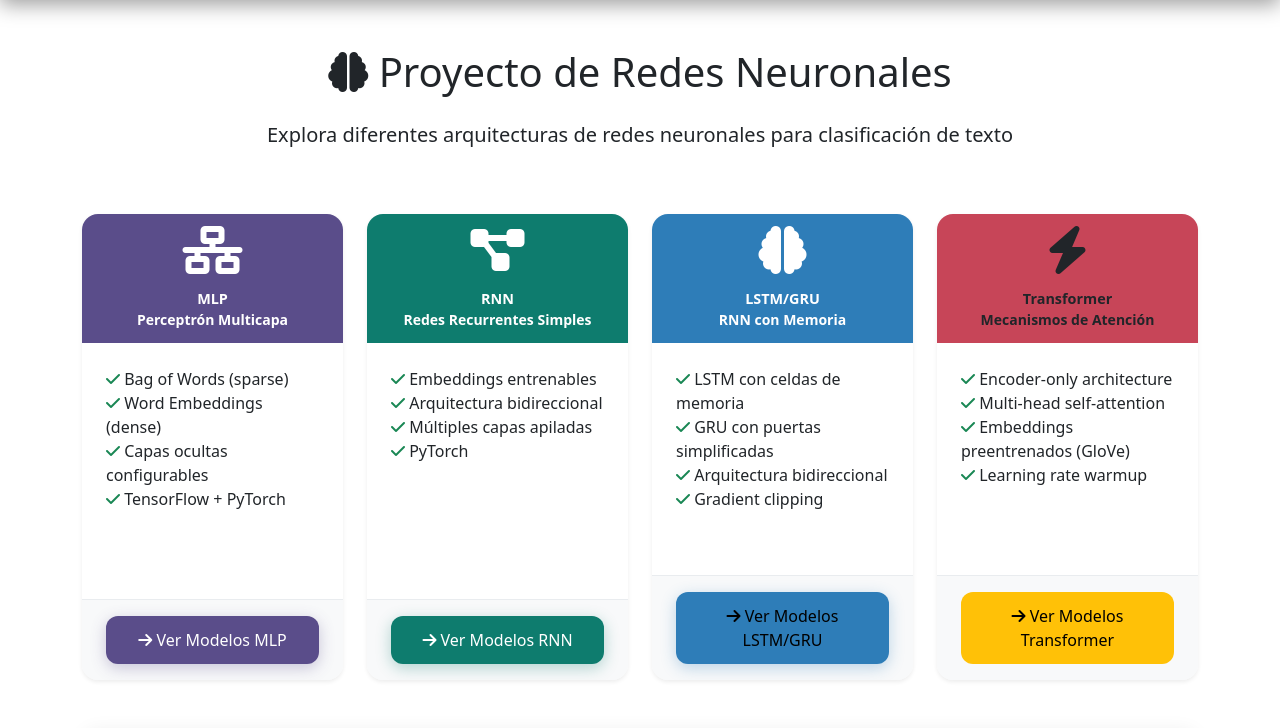
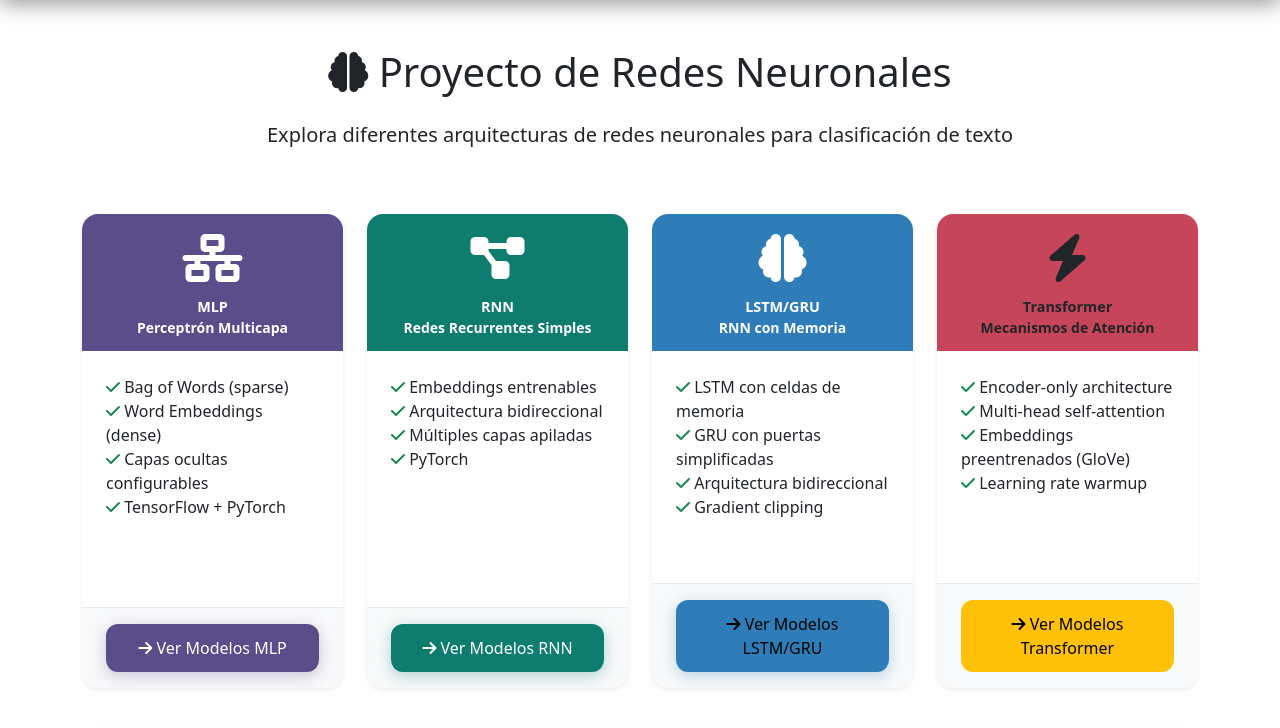
Before and after one commit to Yenreh/ProjectNeunoralNets, a Flask app: page / in a window 1280 px wide. Shown: the part 96-824 px from the top of the page. Run offline with Flask 3, Linux system fonts and the light colour scheme.

Commit message:
fix: Add top margin to icons in index.html for improved vertical spacing.

```diff
--- a/templates/index.html
+++ b/templates/index.html
@@ -18,7 +18,7 @@
     <div class="col-lg-3 col-md-6 d-flex">
         <div class="card h-100 shadow-sm w-100">
             <div class="card-header bg-primary text-white text-center">
-                <i class="fas fa-network-wired fa-3x mb-3"></i>
+                <i class="fas fa-network-wired fa-3x mb-3 mt-2"></i>
                 <h3 class="card-title mb-0">MLP</h3>
                 <small>Perceptrón Multicapa</small>
             </div>
@@ -42,7 +42,7 @@
     <div class="col-lg-3 col-md-6 d-flex">
         <div class="card h-100 shadow-sm w-100">
             <div class="card-header bg-success text-white text-center">
-                <i class="fas fa-project-diagram fa-3x mb-3"></i>
+                <i class="fas fa-project-diagram fa-3x mb-3 mt-2"></i>
                 <h3 class="card-title mb-0">RNN</h3>
                 <small>Redes Recurrentes Simples</small>
             </div>
@@ -66,7 +66,7 @@
     <div class="col-lg-3 col-md-6 d-flex">
         <div class="card h-100 shadow-sm w-100">
             <div class="card-header bg-info text-white text-center">
-                <i class="fas fa-brain fa-3x mb-3"></i>
+                <i class="fas fa-brain fa-3x mb-3 mt-2"></i>
                 <h3 class="card-title mb-0">LSTM/GRU</h3>
                 <small>RNN con Memoria</small>
             </div>
@@ -90,7 +90,7 @@
     <div class="col-lg-3 col-md-6 d-flex">
         <div class="card h-100 shadow-sm w-100">
             <div class="card-header bg-warning text-dark text-center">
-                <i class="fas fa-bolt fa-3x mb-3"></i>
+                <i class="fas fa-bolt fa-3x mb-3 mt-2"></i>
                 <h3 class="card-title mb-0">Transformer</h3>
                 <small>Mecanismos de Atención</small>
             </div>
```
